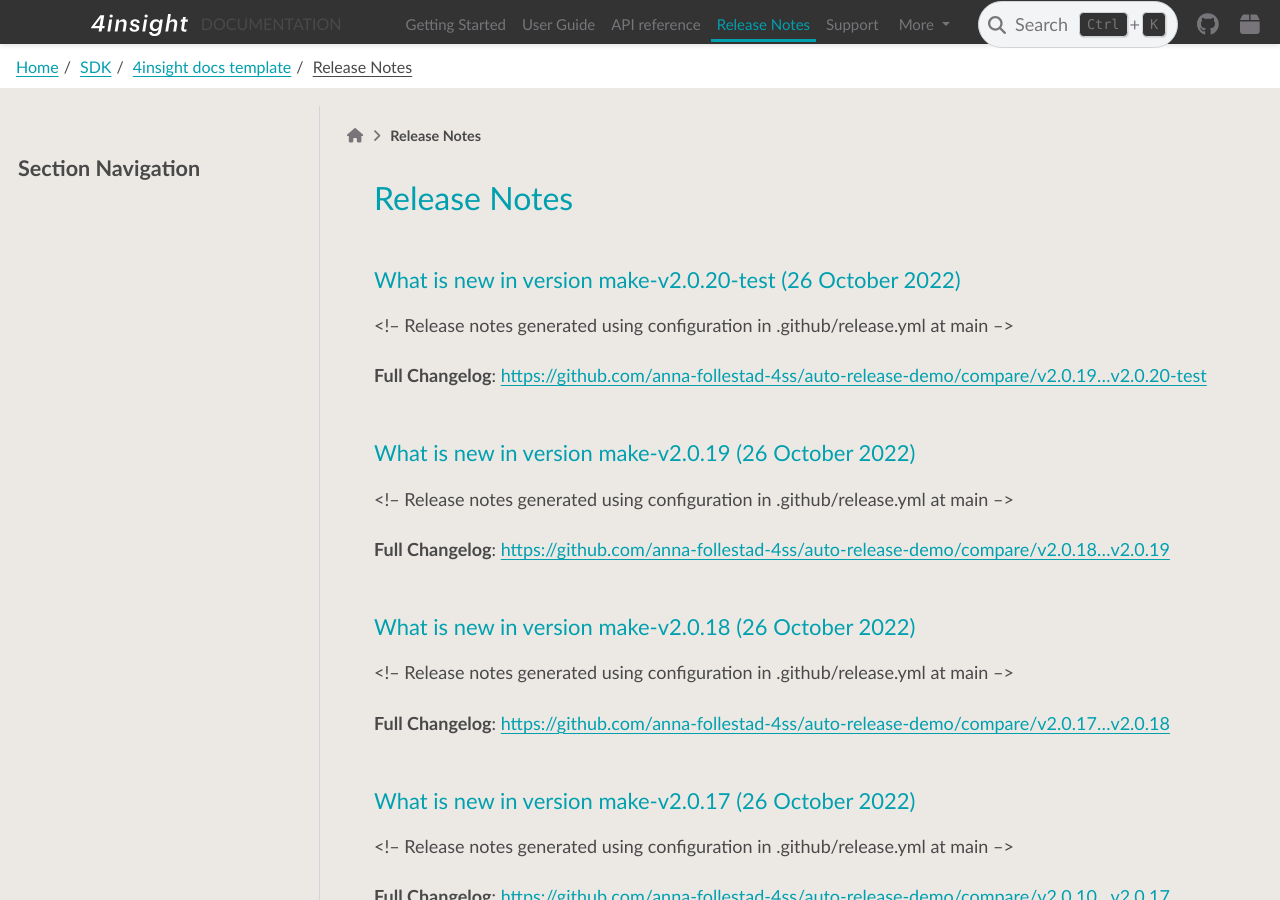
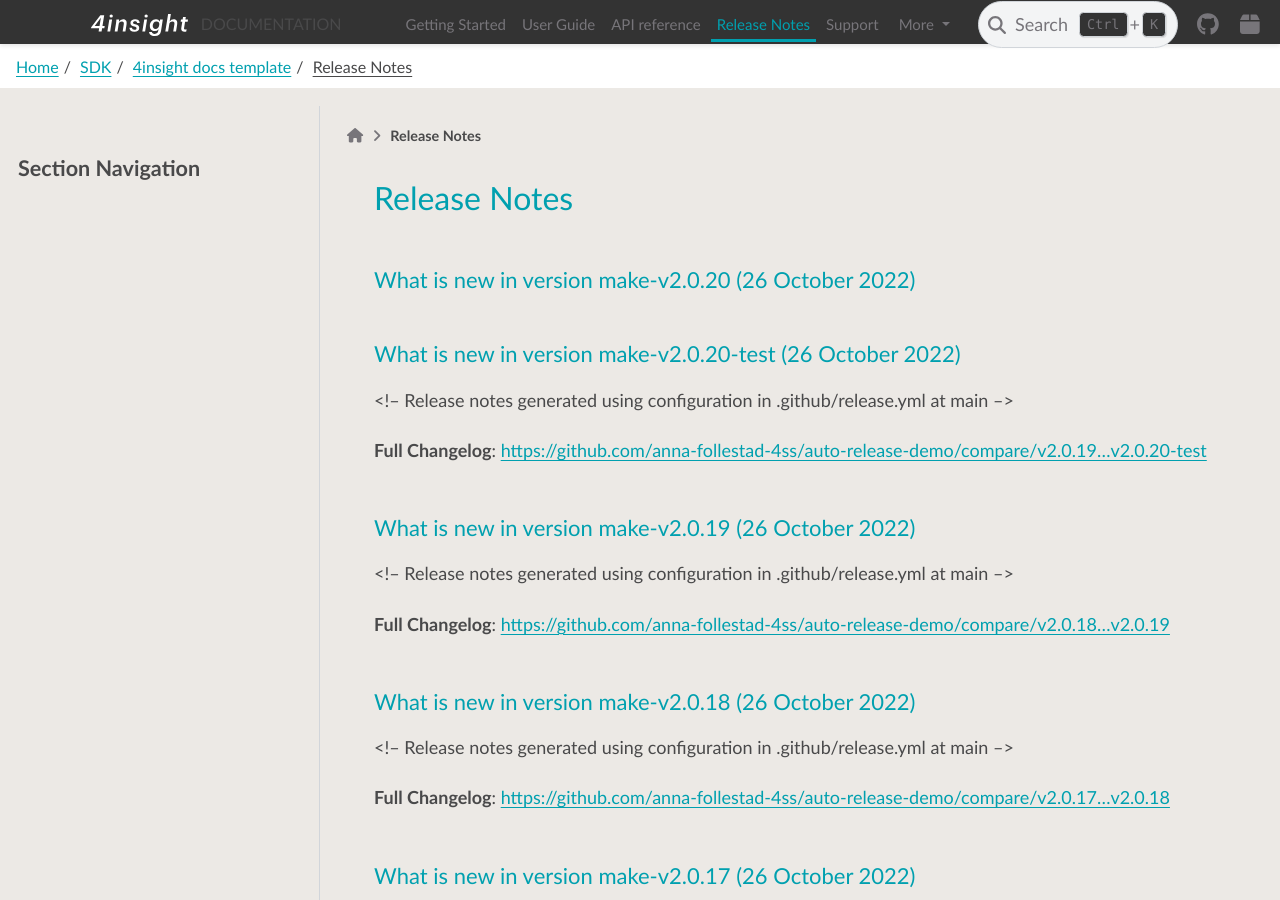
Before and after one commit to anna-follestad-4ss/auto-release-demo, a Sphinx documentation site: the page built from docs/release_notes.rst, in a window 1280 px wide and 900 px high. Built offline with Sphinx 7.4.7 and the PyData theme 0.15.4, drawn with Linux system fonts in a browser that asks for light colours.

Commit message:
added latest release notes from autogen

```diff
--- a/docs/release_notes.rst
+++ b/docs/release_notes.rst
@@ -1,5 +1,12 @@
 Release Notes
 =============
+
+What is new in version make-v2.0.20 (26 October 2022)
+------------------------------------------------
+
+
+
+
 
 What is new in version make-v2.0.20-test (26 October 2022)
 ------------------------------------------------
```
